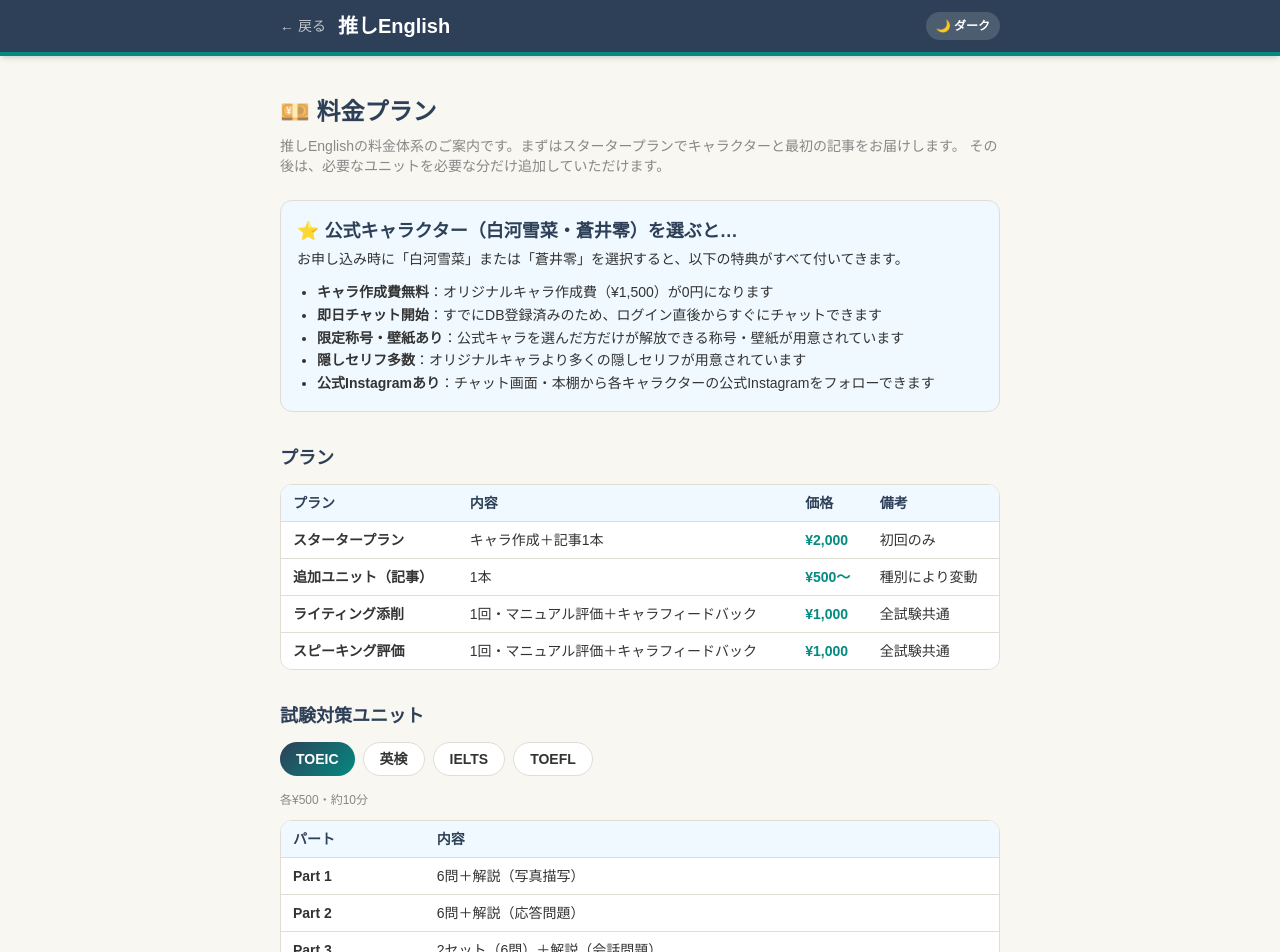
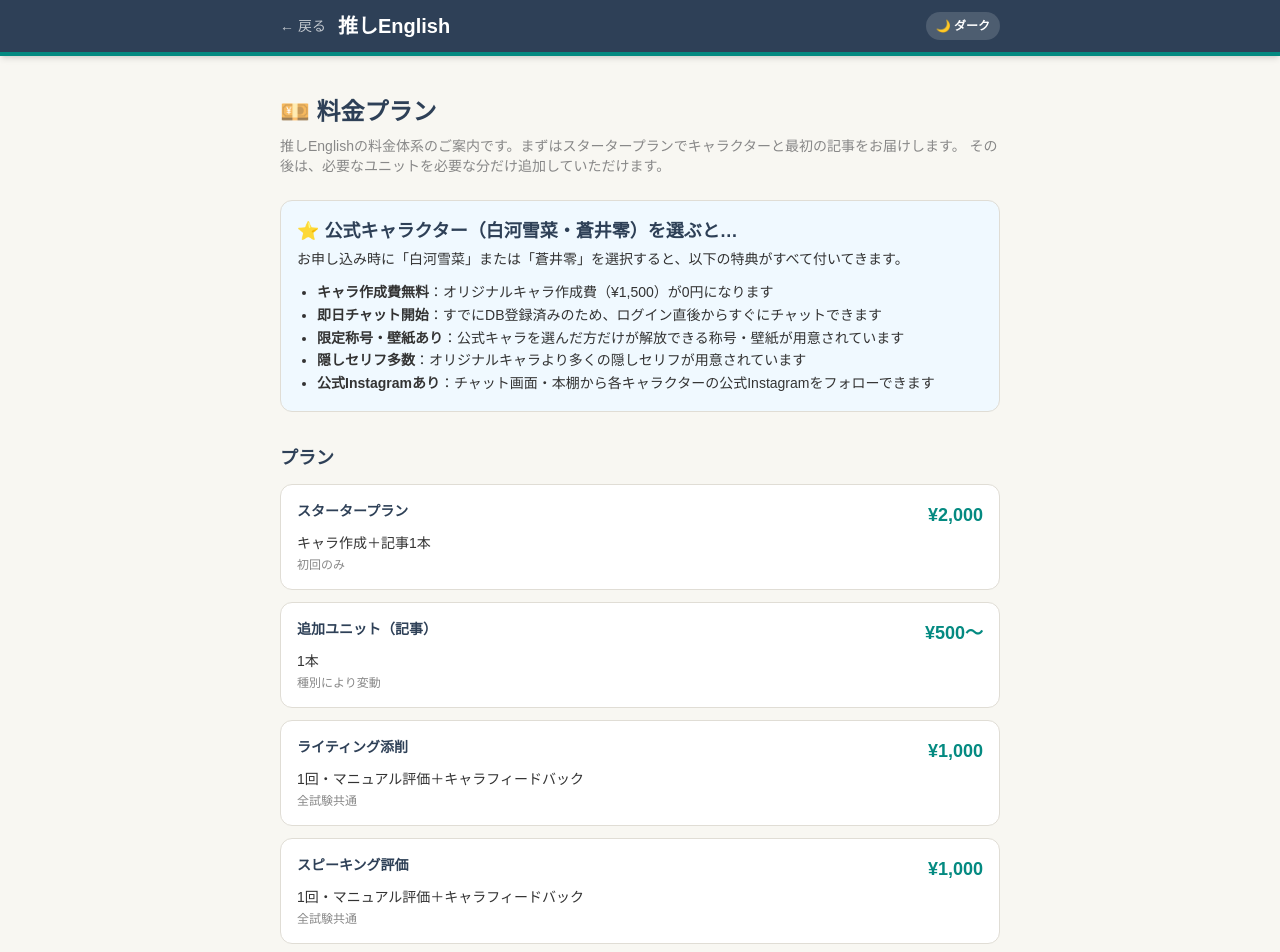
Before and after one commit to Kazy1230/OshiEnglish, a Next.js app in the folder frontend/: page /pricing in a window 1280 px wide. Shown: the top 952 px of the page. Built offline with nearby package versions, Linux system fonts and the light colour scheme.

Commit message:
Improve pricing page readability with card layouts and larger text

```diff
--- a/frontend/app/pricing/page.tsx
+++ b/frontend/app/pricing/page.tsx
@@ -93,27 +93,17 @@ export default function PricingPage() {
         {/* プラン */}
         <section className="mb-8">
           <h3 className="text-lg font-black mb-3" style={{ color: t.primary }}>プラン</h3>
-          <div className="overflow-x-auto rounded-xl" style={{ border: `1px solid ${t.border}` }}>
-            <table className="w-full text-sm" style={{ background: t.card }}>
-              <thead>
-                <tr style={{ background: t.example_bg }}>
-                  <Th t={t}>プラン</Th>
-                  <Th t={t}>内容</Th>
-                  <Th t={t}>価格</Th>
-                  <Th t={t}>備考</Th>
-                </tr>
-              </thead>
-              <tbody>
-                {PLAN_ROWS.map(row => (
-                  <tr key={row.plan} style={{ borderTop: `1px solid ${t.border}` }}>
-                    <Td t={t} bold>{row.plan}</Td>
-                    <Td t={t}>{row.content}</Td>
-                    <Td t={t} accent>{row.price}</Td>
-                    <Td t={t}>{row.note}</Td>
-                  </tr>
-                ))}
-              </tbody>
-            </table>
+          <div className="flex flex-col gap-3">
+            {PLAN_ROWS.map(row => (
+              <div key={row.plan} className="rounded-xl p-4" style={{ background: t.card, border: `1px solid ${t.border}` }}>
+                <div className="flex items-start justify-between gap-3 mb-1">
+                  <p className="text-sm font-black" style={{ color: t.primary }}>{row.plan}</p>
+                  <p className="text-lg font-black whitespace-nowrap" style={{ color: t.accent }}>{row.price}</p>
+                </div>
+                <p className="text-sm mb-1" style={{ color: t.text }}>{row.content}</p>
+                <p className="text-xs" style={{ color: "var(--muted)" }}>{row.note}</p>
+              </div>
+            ))}
           </div>
         </section>
 
@@ -134,24 +124,11 @@ export default function PricingPage() {
 
           {examTab === "TOEIC" && (
             <>
-              <p className="text-xs mb-3" style={{ color: "var(--muted)" }}>各¥500・約10分</p>
-              <div className="overflow-x-auto rounded-xl" style={{ border: `1px solid ${t.border}` }}>
-                <table className="w-full text-sm" style={{ background: t.card }}>
-                  <thead>
-                    <tr style={{ background: t.example_bg }}>
-                      <Th t={t}>パート</Th>
-                      <Th t={t}>内容</Th>
-                    </tr>
-                  </thead>
-                  <tbody>
-                    {TOEIC_ROWS.map(row => (
-                      <tr key={row.part} style={{ borderTop: `1px solid ${t.border}` }}>
-                        <Td t={t} bold>{row.part}</Td>
-                        <Td t={t}>{row.content}</Td>
-                      </tr>
-                    ))}
-                  </tbody>
-                </table>
+              <p className="text-sm mb-3" style={{ color: "var(--muted)" }}>各¥500・約10分</p>
+              <div className="flex flex-col gap-3">
+                {TOEIC_ROWS.map(row => (
+                  <InfoRow key={row.part} t={t} label={row.part} value={row.content} />
+                ))}
               </div>
             </>
           )}
@@ -246,7 +223,7 @@ export default function PricingPage() {
 
 function Th({ t, children }: { t: ReturnType<typeof resolveTheme>; children: React.ReactNode }) {
   return (
-    <th className="text-left px-3 py-2 font-bold text-xs sm:text-sm" style={{ color: t.primary }}>
+    <th className="text-left px-3 py-2 font-bold text-sm" style={{ color: t.primary }}>
       {children}
     </th>
   );
@@ -254,7 +231,7 @@ function Th({ t, children }: { t: ReturnType<typeof resolveTheme>; children: Rea
 
 function Td({ t, children, bold, accent }: { t: ReturnType<typeof resolveTheme>; children: React.ReactNode; bold?: boolean; accent?: boolean }) {
   return (
-    <td className={`px-3 py-2 text-xs sm:text-sm ${bold ? "font-bold" : ""}`}
+    <td className={`px-3 py-2 text-sm ${bold ? "font-bold" : ""}`}
       style={{ color: accent ? t.accent : t.text, fontWeight: accent ? 800 : undefined }}>
       {children}
     </td>
```
